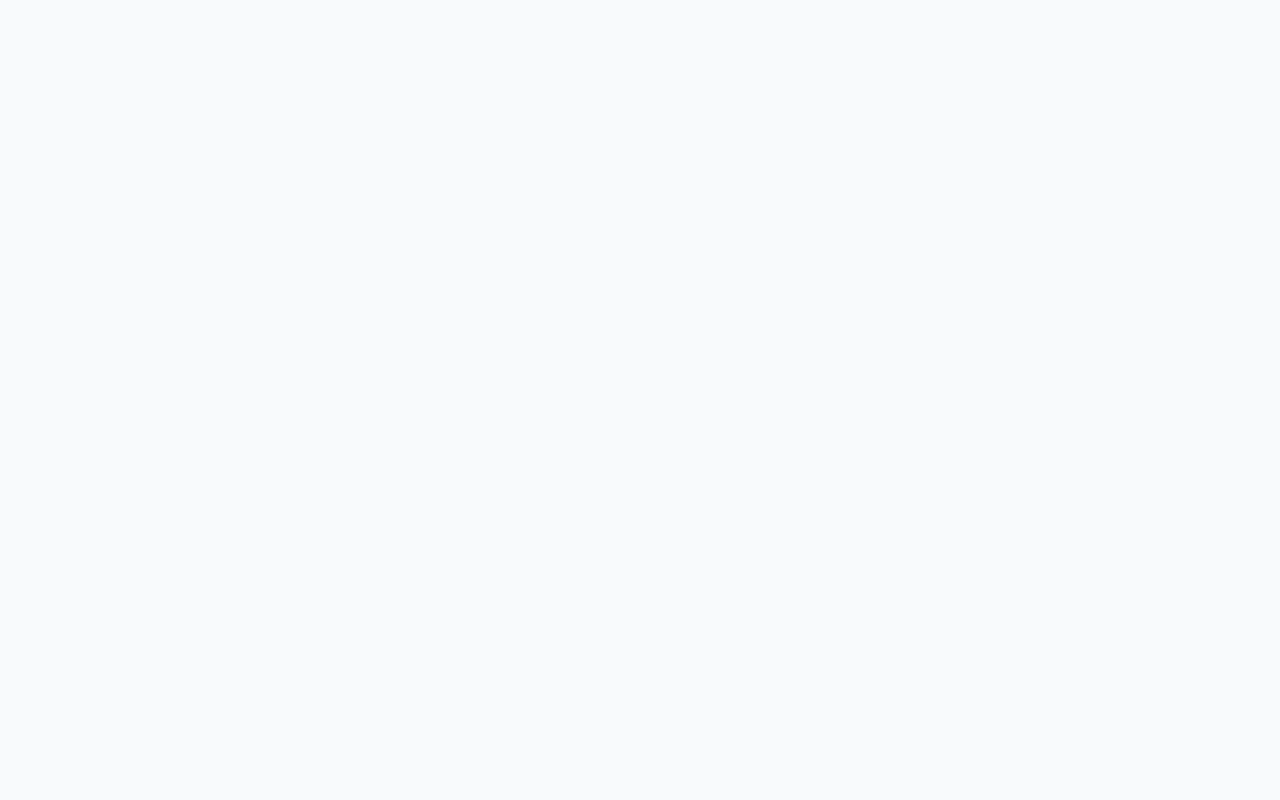
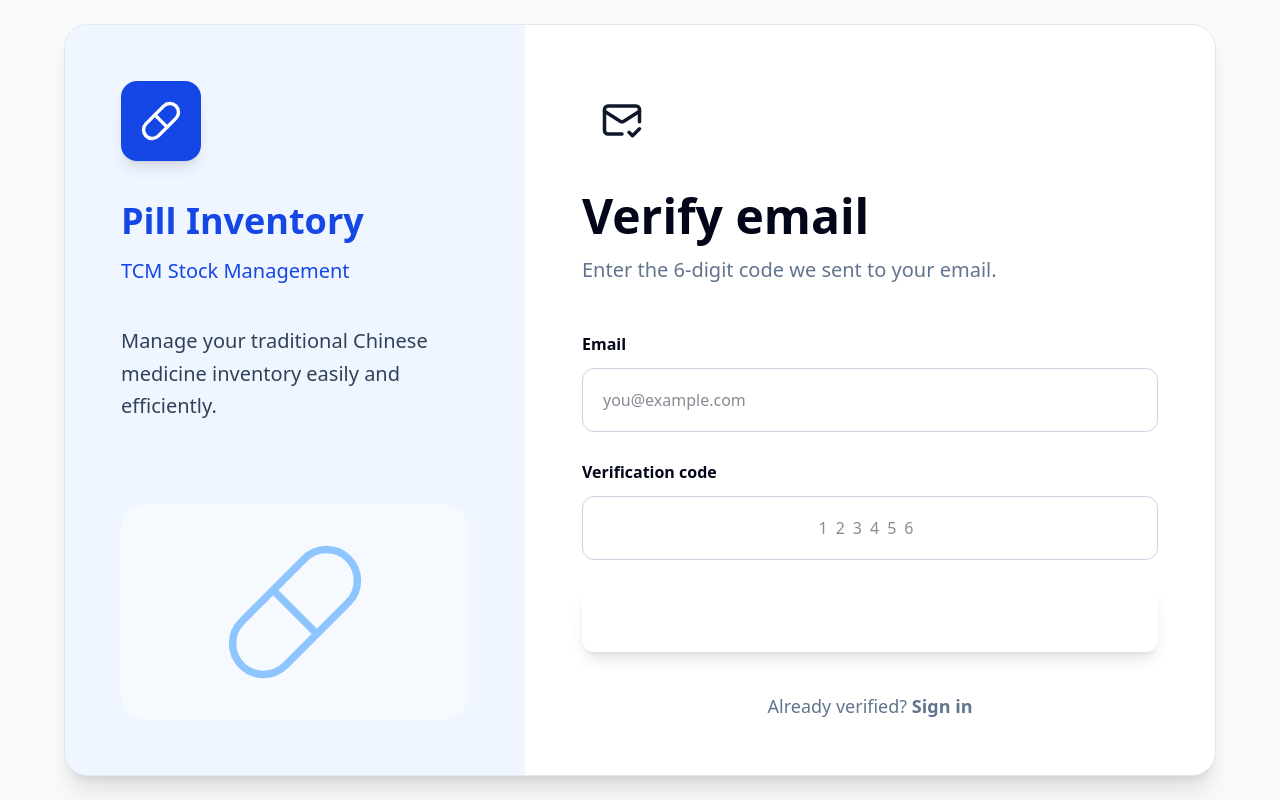
Before and after one commit to adabo4/tcmstock, a React (Vite) app: page /verify-email in a window 1280 px wide. Before the commit this address had no page. Built offline with nearby package versions, Linux system fonts and the light colour scheme; no server answers.

Commit message:
added sign up and verify-email feature and api func

```diff
--- /dev/null
+++ b/src/api/auth.ts
@@ -0,0 +1,50 @@
+import { apiFetch } from "../lib/api";
+
+export type User = {
+  id: number;
+  email: string;
+  name: string;
+};
+
+export type AuthResponse = {
+  message: string;
+  accessToken: string;
+  user: User;
+};
+
+export type RegisterResponse = {
+  message: string;
+  email: string;
+};
+export function signInRequest(email: string, password: string) {
+  return apiFetch<AuthResponse>("/auth/login", {
+    method: "POST",
+    body: JSON.stringify({ email, password }),
+  });
+}
+
+export function signUpRequest(name: string, email: string, password: string) {
+  return apiFetch<RegisterResponse>("/auth/register", {
+    method: "POST",
+    body: JSON.stringify({
+      name,
+      email,
+      password,
+    }),
+  });
+}
+
+export type VerifyEmailResponse = {
+  message: string;
+};
+
+export function verifyEmailRequest(email: string, code: string) {
+  return apiFetch<VerifyEmailResponse>("/auth/verify-email", {
+    method: "POST",
+    body: JSON.stringify({ email, code }),
+  });
+}
+
+export function getMeRequest() {
+  return apiFetch<User>("/auth/me");
+}
--- /dev/null
+++ b/src/lib/api.ts
@@ -0,0 +1,25 @@
+export const API_URL = import.meta.env.VITE_API_URL;
+
+export async function apiFetch<T>(
+  path: string,
+  options: RequestInit = {},
+): Promise<T> {
+  const token = localStorage.getItem("token");
+
+  const res = await fetch(`${API_URL}${path}`, {
+    ...options,
+    headers: {
+      "Content-Type": "application/json",
+      ...(token ? { Authorization: `Bearer ${token}` } : {}),
+      ...options.headers,
+    },
+  });
+
+  const data = await res.json().catch(() => null);
+
+  if (!res.ok) {
+    throw new Error(data?.message || "Something went wrong");
+  }
+
+  return data;
+}
--- a/src/pages/auth/SignUp.tsx
+++ b/src/pages/auth/SignUp.tsx
@@ -1,8 +1,44 @@
 import { Eye, Lock, Mail, User } from "lucide-react";
-import { Link } from "react-router-dom";
+import { Link, useNavigate } from "react-router-dom";
 import AuthLayout from "../../layouts/AuthLayout";
+import { useState } from "react";
+import { signUpRequest } from "../../api/auth";
 
 export default function SignUp() {
+  const navigate = useNavigate();
+
+  const [name, setName] = useState("");
+  const [email, setEmail] = useState("");
+  const [password, setPassword] = useState("");
+
+  const [error, setError] = useState("");
+  const [loading, setLoading] = useState(false);
+
+  async function handleSubmit(e: React.FormEvent<HTMLFormElement>) {
+    e.preventDefault();
+
+    setError("");
+
+    try {
+      setLoading(true);
+
+      const response = await signUpRequest(name, email, password);
+
+      navigate("/verify-email", {
+        state: {
+          email: response.email,
+        },
+      });
+    } catch (err) {
+      if (err instanceof Error) {
+        setError(err.message);
+      } else {
+        setError("Registration failed.");
+      }
+    } finally {
+      setLoading(false);
+    }
+  }
   return (
     <AuthLayout>
       <div>
@@ -11,7 +47,7 @@ export default function SignUp() {
         </h2>
         <p className="mt-4 text-xl text-slate-500">Sign up to get started</p>
 
-        <form className="mt-12 space-y-8">
+        <form onSubmit={handleSubmit} className="mt-12 space-y-8">
           <div>
             <label className="mb-3 block font-semibold text-slate-950">
               Full Name
@@ -19,6 +55,8 @@ export default function SignUp() {
             <div className="flex items-center rounded-xl border border-slate-300 px-5">
               <User className="text-slate-500" size={24} />
               <input
+                value={name}
+                onChange={(e) => setName(e.target.value)}
                 type="text"
                 placeholder="Your name"
                 className="h-16 flex-1 bg-transparent px-4 text-lg outline-none"
@@ -33,6 +71,8 @@ export default function SignUp() {
             <div className="flex items-center rounded-xl border border-slate-300 px-5">
               <Mail className="text-slate-500" size={24} />
               <input
+                value={email}
+                onChange={(e) => setEmail(e.target.value)}
                 type="email"
                 placeholder="you@example.com"
                 className="h-16 flex-1 bg-transparent px-4 text-lg outline-none"
@@ -47,6 +87,8 @@ export default function SignUp() {
             <div className="flex items-center rounded-xl border border-slate-300 px-5">
               <Lock className="text-slate-500" size={24} />
               <input
+                value={password}
+                onChange={(e) => setPassword(e.target.value)}
                 type="password"
                 placeholder="••••••••"
                 className="h-16 flex-1 bg-transparent px-4 text-lg outline-none"
@@ -55,11 +97,16 @@ export default function SignUp() {
             </div>
           </div>
 
+          {error && (
+            <p className="rounded-xl bg-red-50 p-4 text-red-600">{error}</p>
+          )}
+
           <button
             type="submit"
-            className="h-16 w-full rounded-xl bg-blue-700 text-xl font-semibold text-white shadow-lg hover:bg-blue-800"
+            disabled={loading}
+            className="h-16 w-full rounded-xl bg-primary text-xl font-semibold text-white shadow-lg hover:bg-primary-hover disabled:opacity-50"
           >
-            Sign up
+            {loading ? "Creating account..." : "Sign up"}
           </button>
         </form>
 
--- a/src/pages/auth/VerifyEmail.tsx
+++ b/src/pages/auth/VerifyEmail.tsx
@@ -1,5 +1,128 @@
-import React from "react";
+import { useState } from "react";
+import { Link, useLocation, useNavigate } from "react-router-dom";
+import { MailCheck } from "lucide-react";
+import AuthLayout from "../../layouts/AuthLayout";
+import { verifyEmailRequest } from "../../api/auth";
+
+type LocationState = {
+  email?: string;
+};
 
 export default function VerifyEmail() {
-  return <div>VerifyEmail</div>;
+  const navigate = useNavigate();
+  const location = useLocation();
+
+  const state = location.state as LocationState | null;
+
+  const [email, setEmail] = useState(state?.email ?? "");
+  const [code, setCode] = useState("");
+  const [error, setError] = useState("");
+  const [message, setMessage] = useState("");
+  const [isLoading, setIsLoading] = useState(false);
+
+  async function handleSubmit(event: React.FormEvent<HTMLFormElement>) {
+    event.preventDefault();
+
+    setError("");
+    setMessage("");
+
+    if (!email.trim()) {
+      setError("Email is required.");
+      return;
+    }
+
+    if (code.trim().length !== 6) {
+      setError("Verification code must have 6 digits.");
+      return;
+    }
+
+    try {
+      setIsLoading(true);
+
+      const response = await verifyEmailRequest(email.trim(), code.trim());
+
+      setMessage(response.message || "Email verified successfully.");
+
+      setTimeout(() => {
+        navigate("/sign-in");
+      }, 1200);
+    } catch (err) {
+      setError(err instanceof Error ? err.message : "Verification failed.");
+    } finally {
+      setIsLoading(false);
+    }
+  }
+
+  return (
+    <AuthLayout>
+      <div>
+        <div className="mb-8 flex h-20 w-20 items-center justify-center rounded-3xl bg-primary/10 text-primary">
+          <MailCheck size={42} />
+        </div>
+
+        <h2 className="text-5xl font-bold text-slate-950">Verify email</h2>
+
+        <p className="mt-4 text-xl text-slate-500">
+          Enter the 6-digit code we sent to your email.
+        </p>
+
+        <form onSubmit={handleSubmit} className="mt-12 space-y-7">
+          <div>
+            <label className="mb-3 block font-semibold text-slate-950">
+              Email
+            </label>
+            <input
+              value={email}
+              onChange={(event) => setEmail(event.target.value)}
+              type="email"
+              placeholder="you@example.com"
+              className="h-16 w-full rounded-xl border border-slate-300 px-5 text-lg outline-none focus:border-primary focus:ring-4 focus:ring-primary/10"
+            />
+          </div>
+
+          <div>
+            <label className="mb-3 block font-semibold text-slate-950">
+              Verification code
+            </label>
+            <input
+              value={code}
+              onChange={(event) =>
+                setCode(event.target.value.replace(/\D/g, "").slice(0, 6))
+              }
+              inputMode="numeric"
+              placeholder="123456"
+              className="h-16 w-full rounded-xl border border-slate-300 px-5 text-center text-3xl font-bold tracking-[0.5em] outline-none focus:border-primary focus:ring-4 focus:ring-primary/10"
+            />
+          </div>
+
+          {error && (
+            <p className="rounded-xl bg-red-50 px-4 py-3 font-medium text-red-700">
+              {error}
+            </p>
+          )}
+
+          {message && (
+            <p className="rounded-xl bg-green-50 px-4 py-3 font-medium text-green-700">
+              {message}
+            </p>
+          )}
+
+          <button
+            type="submit"
+            disabled={isLoading}
+            className="h-16 w-full rounded-xl bg-primary text-xl font-semibold text-white shadow-lg hover:bg-primary-hover disabled:cursor-not-allowed disabled:bg-slate-300"
+          >
+            {isLoading ? "Verifying..." : "Verify email"}
+          </button>
+        </form>
+
+        <p className="mt-10 text-center text-lg text-slate-500">
+          Already verified?{" "}
+          <Link to="/sign-in" className="font-semibold text-primary">
+            Sign in
+          </Link>
+        </p>
+      </div>
+    </AuthLayout>
+  );
 }
--- a/src/router/AppRouter.tsx
+++ b/src/router/AppRouter.tsx
@@ -6,6 +6,7 @@ import SignUp from "../pages/auth/SignUp";
 import Dashboard from "../pages/Dashboard";
 import Catalog from "../pages/Catalog";
 import Settings from "../pages/Settings";
+import VerifyEmail from "../pages/auth/VerifyEmail";
 
 export default function AppRouter() {
   return (
@@ -15,6 +16,7 @@ export default function AppRouter() {
 
         <Route path="/sign-in" element={<SignIn />} />
         <Route path="/sign-up" element={<SignUp />} />
+        <Route path="/verify-email" element={<VerifyEmail />} />
 
         <Route element={<AppLayout />}>
           <Route path="/dashboard" element={<Dashboard />} />
```
Also changed, not shown: 1 other file (tests, documents, lock files or other folders).
